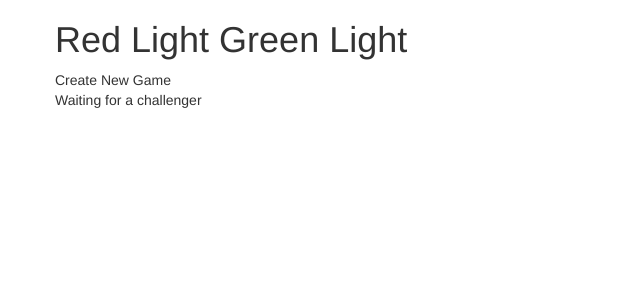
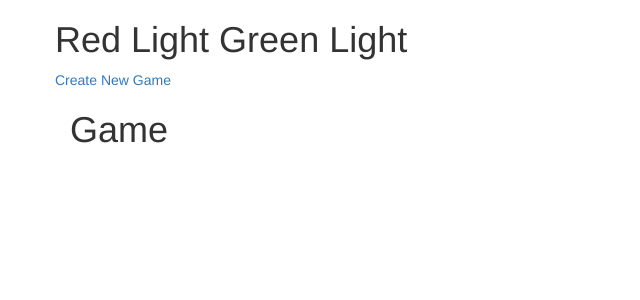
Before and after one commit to Edinunzio/redlight, a Django app: template games/templates/game.html in a window 1280 px wide. Shown: the top 300 px of the page, without its empty margins (0-640 px from the left). Run offline with Django 3.2, Linux system fonts and the light colour scheme; the template is opened without the code that fills it, so the values that code supplies are empty; some libraries are stand-ins or nearby versions.

Commit message:
upgrade tests, add new game page

```diff
--- a/games/static/css/main.css
+++ b/games/static/css/main.css
@@ -0,0 +1,10 @@
+.light{
+    display:none;
+    width: 50px;
+    height: 50px;
+    border-radius: 10px;
+    padding: 10px;
+}
+.wait_message{
+    display: none;
+}
--- a/games/templates/base.html
+++ b/games/templates/base.html
@@ -10,13 +10,16 @@
     <div class="container">
         <div class="row">
             <h1>Red Light Green Light</h1>
-            <div id="id_new_game">Create New Game</div>
-        </div>
-        <div class="row" id="light_container">
-            <div id="id_light_div">Waiting for a challenger</div>
+            <a href="/game/new" id="id_new_game">Create New Game</a>
+        </div>{% block game %}{% endblock %}
+        <!--div class="row" id="light_container">
+            <div id="id_light_div">
+                <p class="wait_message">Waiting for a challenger</p>
+                <div class="light"></div>
+            </div>
             <div id="id_player_1"></div>
             <div id="id_goal_div" name="Destination"></div>
-        </div>
+        </div>-->
         <div class="row">
             <form method="POST"><input name="winner" type="hidden" id="winner" value="Player 1" />{% csrf_token %}</form>
         </div>
@@ -36,6 +39,7 @@
     var new_game_btn = document.getElementById('id_new_game');
     new_game_btn.addEventListener('click', function(){
                 //$('#light_container').append(copy_txt);
+                $('.wait_message').css('display', 'block');
                 new_game_btn.style.display = 'none';
             }
     );
--- a/games/templates/game.html
+++ b/games/templates/game.html
@@ -2,7 +2,12 @@
 
 {% block game %}
     <h1>Game</h1>
-    <div id="id_light_div">Waiting for a challenger</div>
-    <div id="id_player_1"></div>
-    <div id="id_goal_div" name="Destination"></div>
+    <div class="row" id="light_container">
+        <div id="id_light_div">
+            <p class="wait_message">Waiting for a challenger</p>
+            <div class="light"></div>
+        </div>
+        <div id="id_player_1"></div>
+        <div id="id_goal_div" name="Destination"></div>
+    </div>
 {% endblock %}
--- a/games/views.py
+++ b/games/views.py
@@ -6,10 +6,14 @@ from models import Player, Game
 def home_page(request):
     winner = request.POST.get('winner', '')
     if winner == '':
-        #game = Game()
         return render(request, 'base.html')
     else:
         return render(request, 'winner.html', {'winner': winner})
+
+
+def game_screen(request):
+    game = Game()
+    return render(request, 'game.html')
 
 
 def game_over(request):
--- a/red_light/urls.py
+++ b/red_light/urls.py
@@ -15,10 +15,11 @@ Including another URLconf
 """
 from django.conf.urls import url
 from django.contrib import admin
-from games.views import home_page, game_over
+from games.views import home_page, game_screen, game_over
 
 urlpatterns = [
     url(r'^admin/', admin.site.urls),
     url(r'^$', home_page, name='home_page'),
+    url(r'^game/new/$', game_screen, name='game_screen'),
     url(r'^winner/$', game_over, name='winner'),
 ]
```
Also changed, not shown: functional_tests/tests.py (+4 -4 lines), games/models.py (+7 -3 lines), games/tests.py (+9 -1 lines).
